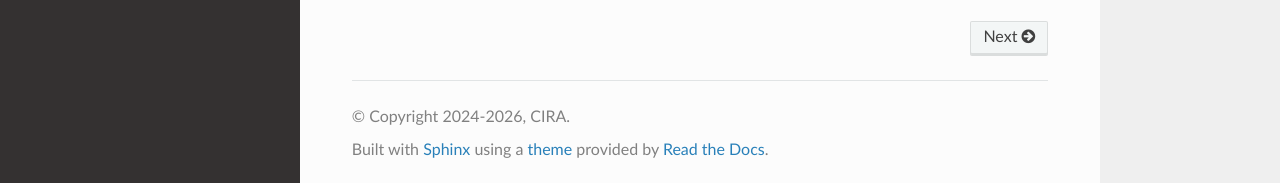
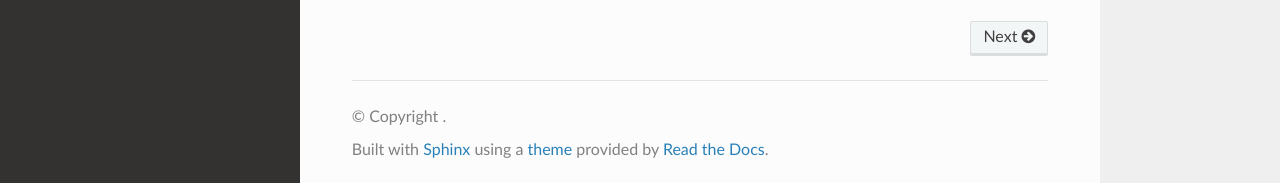
Before and after one commit to CIRA-GEOIPS/courier, a Sphinx documentation site: the page built from sphinx/index.md, in a window 1280 px wide and 900 px high, scrolled down 1870 px. Shown: the part 714-897 px from the top of the window. Built offline with Sphinx 7.4.7 and the Read the Docs theme 3.1.0, drawn with Linux system fonts in a browser that asks for light colours.

Commit message:
refactor(docs-.conf): fix ruff issues in docs builder

```diff
--- a/sphinx/conf.py
+++ b/sphinx/conf.py
@@ -1,17 +1,15 @@
-# Configuration file for the Sphinx documentation builder.
+"""Configuration file for the Sphinx documentation builder."""
 
-import os
 import sys
+from pathlib import Path
 
 # -- Path setup --------------------------------------------------------------
-sys.path.insert(0, os.path.abspath("../src"))
+sys.path.insert(0, str(Path("../src").resolve()))
 
 # -- Project information -----------------------------------------------------
 project = "Lazy Lemon"
-copyright = "2024-2026, CIRA"
-author = "CIRA"
-release = "1.0.0"
-version = "1.0"
+release = "0.1.0"
+version = "0.1"
 
 # -- General configuration ---------------------------------------------------
 extensions = [
```
